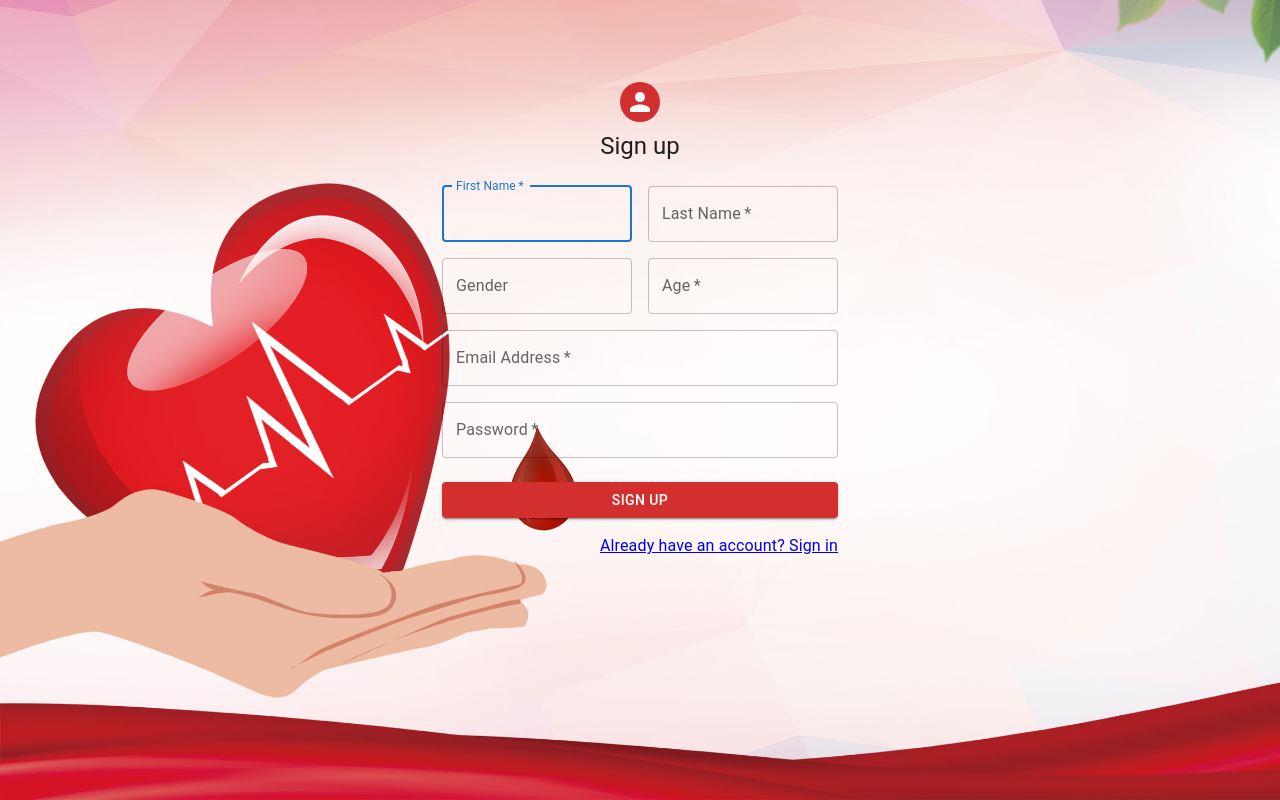
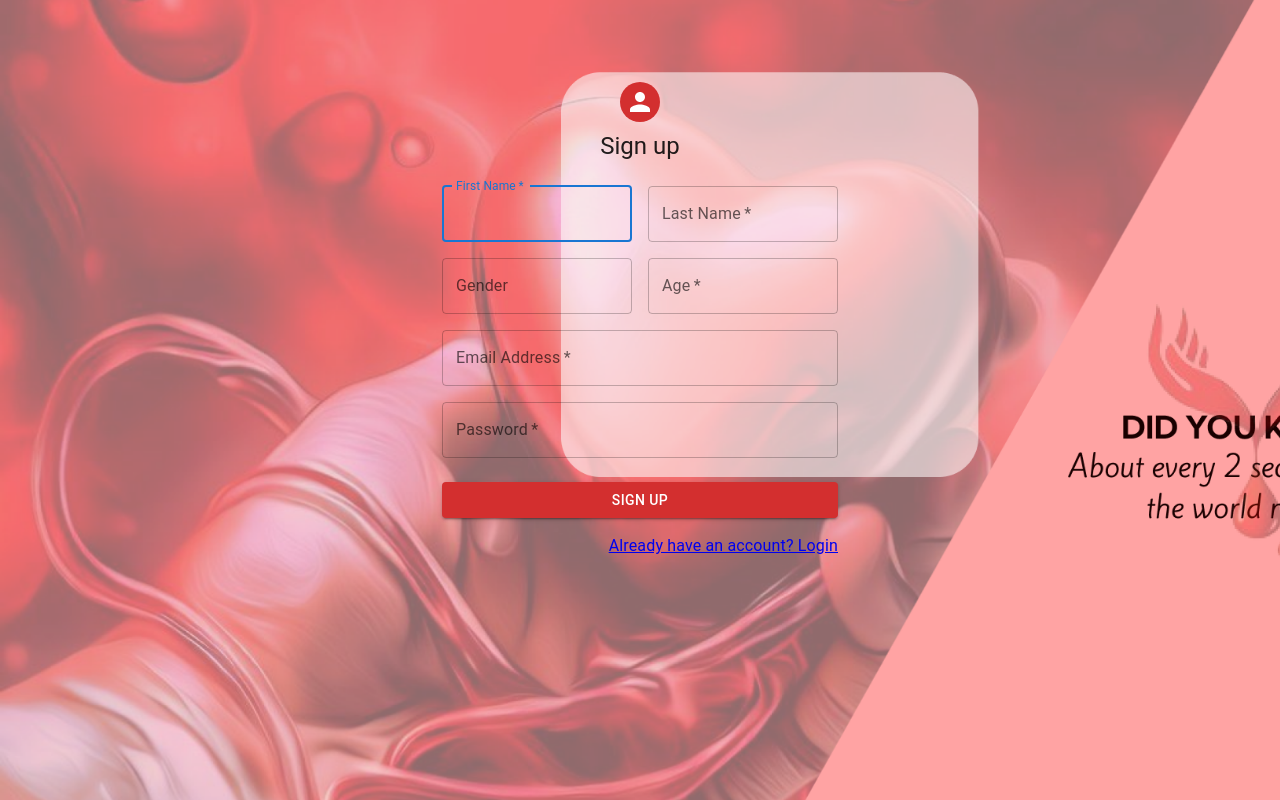
Before and after one commit to Shaky-Sahil/Bloodbank, a React (Create React App) app: page /SignUp in a window 1280 px wide. Built offline with nearby package versions, Linux system fonts and the light colour scheme.

Commit message:
new background inserted

```diff
--- a/src/components/Login.js
+++ b/src/components/Login.js
@@ -115,7 +115,7 @@ export default function Login() {
                 </Grid>
                 <Grid item>
                   <Link to={'/SignUp'}>
-                    "Don't have an account? Sign Up"
+                    Don't have an account? Sign Up
                   </Link>
                 </Grid>
               </Grid>
--- a/src/components/SignUp.css
+++ b/src/components/SignUp.css
@@ -1,5 +1,5 @@
 .SignUp{
-    background-image: url("./signupbg.jpg");
+    background-image: url("login.png");
     background-size: cover;
     background-repeat: no-repeat;
     min-width: 100vh;
--- a/src/components/Signup.js
+++ b/src/components/Signup.js
@@ -134,7 +134,7 @@ const theme = createTheme();
             <Grid container justifyContent="flex-end">
               <Grid item>
                 <Link to={'/Login'}href="#" variant="body2">
-                  Already have an account? Sign in
+                  Already have an account? Login
                 </Link>
               </Grid>
             </Grid>
```
Also changed, not shown: src/components/login.png (added), src/components/signbg.png (added).
